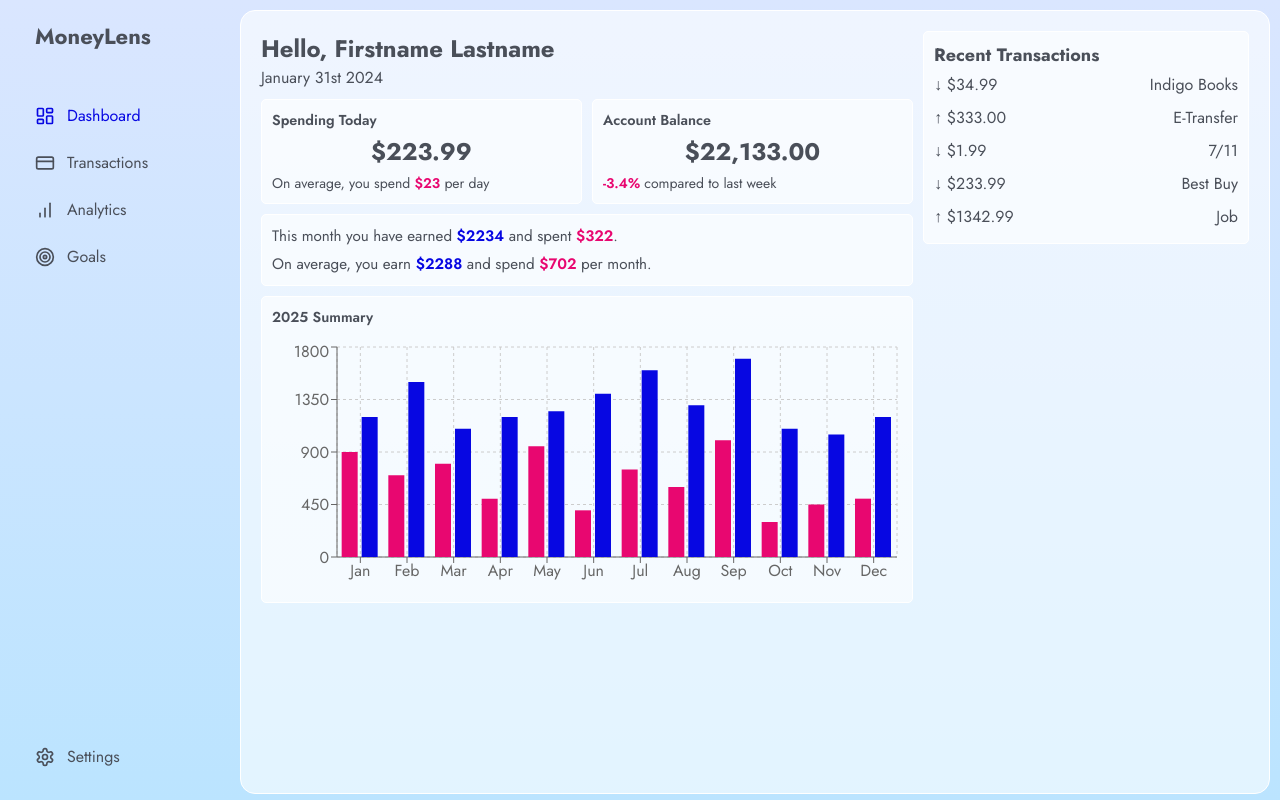
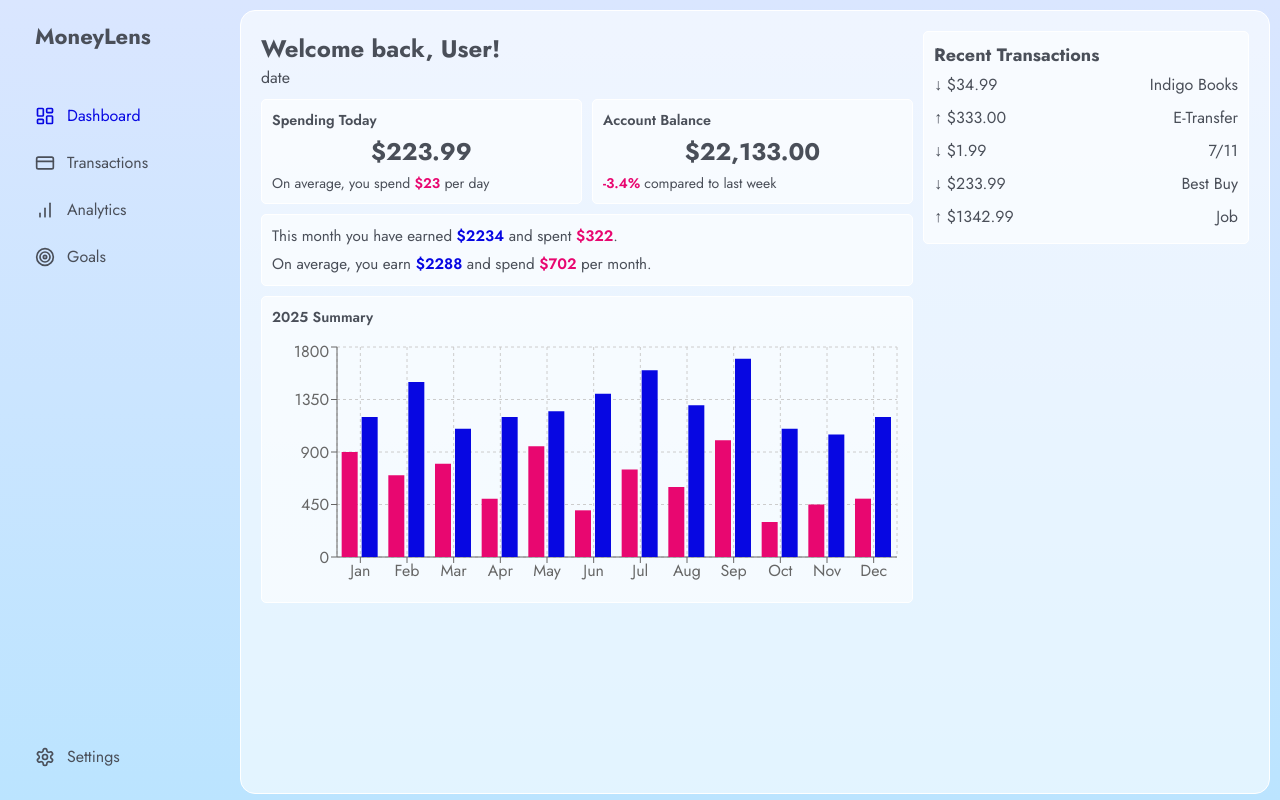
Before and after one commit to Sahil-Sharma-603/Money-Lens-App, a Next.js app in the folder frontend/: page /pages/dashboard in a window 1280 px wide. Built offline with nearby package versions, Linux system fonts and the light colour scheme.

Commit message:
Work on ui logic

```diff
--- a/frontend/src/app/pages/dashboard/components/Greeting.tsx
+++ b/frontend/src/app/pages/dashboard/components/Greeting.tsx
@@ -1,9 +1,12 @@
-const Greeting = () => {
-    return (
-      <div>
-        <h2 className="text-2xl font-normal">Hello, Firstname Lastname</h2>
-        <p className="text-gray-500">January 31st 2024</p>
-      </div>
-    );
-  };
-export default Greeting;
+type GreetingProps = {
+  userName: string;
+};
+
+export default function Greeting({ userName }: GreetingProps) {
+  return (
+    <div>
+      <h2>Welcome back, {userName}!</h2>
+      <p>date</p>
+    </div>
+  );
+}
--- a/frontend/src/app/pages/dashboard/page.tsx
+++ b/frontend/src/app/pages/dashboard/page.tsx
@@ -1,3 +1,6 @@
+'use client';
+
+import { useEffect, useState } from 'react';
 import Card from '../../components/Card';
 import styles from '../../assets/page.module.css';
 import Greeting from './components/Greeting';
@@ -6,15 +9,42 @@ import Balance from './components/Balance';
 import Summary from './components/Summary';
 import Transactions from './components/Transactions';
 import BarChartComponent from './components/BarChartComponent';
+import { apiRequest, UserResponse } from '@/app/assets/utilities/API_HANDLER';
 
 export default function Dashboard() {
+  const [user, setUser] = useState<UserResponse | null>(null);
+  const [loading, setLoading] = useState(true);
+
+  useEffect(() => {
+    const fetchUser = async () => {
+      console.log("here");
+      try {
+        const data = await apiRequest<UserResponse>('/users/user', {
+          method: 'GET',
+        });
+
+        console.log(data.firstName);
+        setUser(data);
+      } catch (error) {
+        console.error('Error fetching user info:', error);
+      } finally {
+        setLoading(false);
+      }
+    };
+
+    fetchUser();
+  }, []);
+
+
   return (
     <div className={styles.dashboard}>
       <Card className={styles.fullPageCard}>
-
-      <div style={{ flex: '2', display: 'flex', flexDirection: 'column', gap: '10px' }}>
-
-          <Greeting />
+        <div style={{ flex: '2', display: 'flex', flexDirection: 'column', gap: '10px' }}>
+          {loading ? (
+            <p>Loading...</p>
+          ) : (
+            <Greeting userName={user ? user.firstName : 'User'} />
+          )}
 
           <div style={{ display: 'flex', gap: '10px' }}>
             <div style={{ flex: '1' }}>
@@ -26,7 +56,6 @@ export default function Dashboard() {
           </div>
 
           <Summary />
-
           <BarChartComponent />
         </div>
 
```
Also changed, not shown: frontend/src/app/assets/utilities/API_HANDLER.ts (+7 -0 lines), 1 other file (tests, documents, lock files or other folders).
